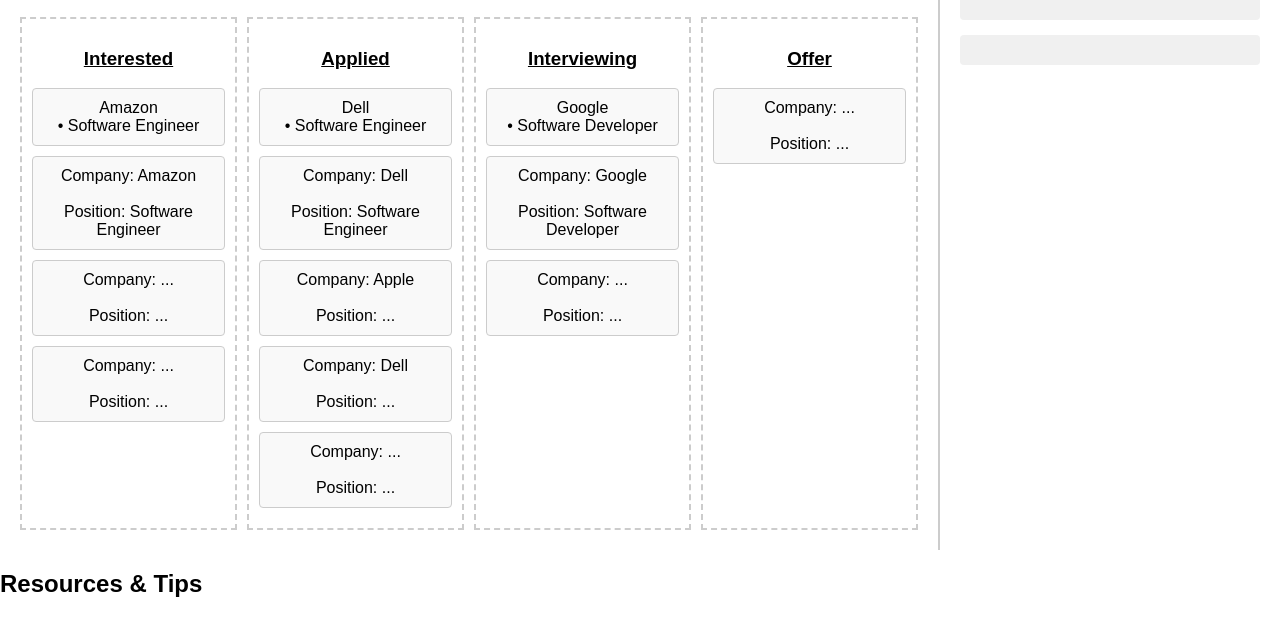
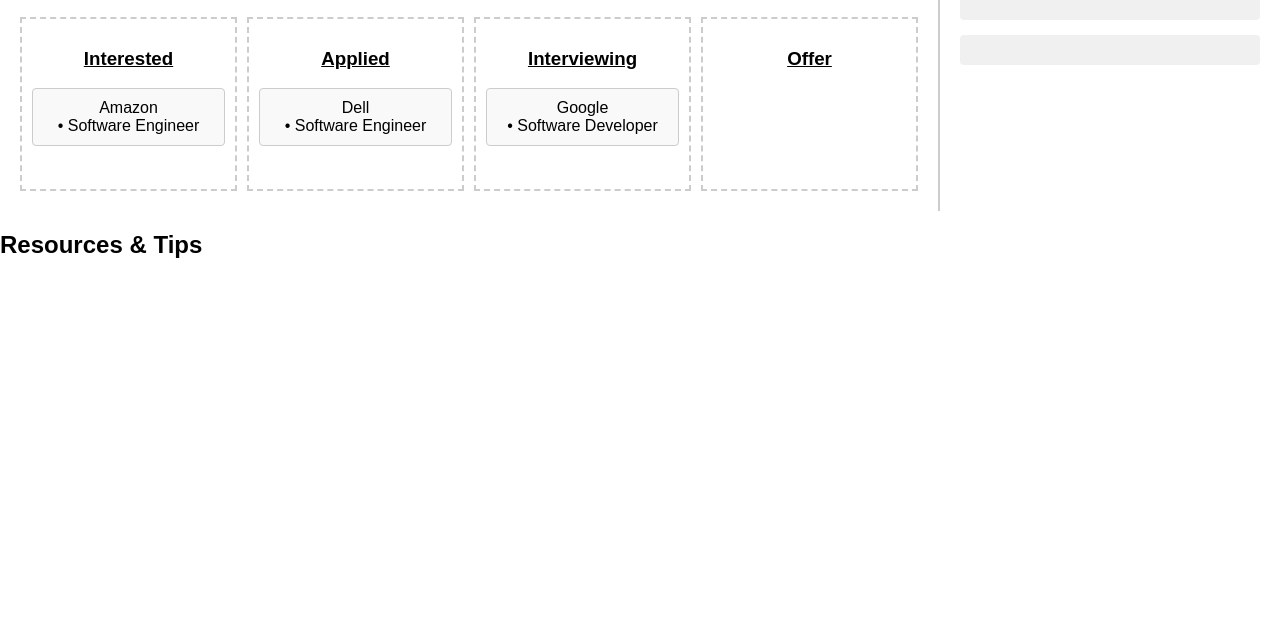
Before and after one commit to shubhami7/HireMap, a plain HTML site: page frontend/pages/homepage.html in a window 1280 px wide. Shown: the part 212-830 px from the top of the page. After the commit the page ends 800 px from the top, so only its background shows below. Drawn offline with Linux system fonts and the light colour scheme.

Commit message:
Cleaning up homepage

```diff
--- a/frontend/pages/homepage.html
+++ b/frontend/pages/homepage.html
@@ -73,27 +73,20 @@
         <div class="status-column" id="interested">
           <h3>Interested</h3>
           <div class="application-box" draggable="true" id="amazon">Amazon<br>• Software Engineer</div>
-          <div class="application-box">Company: Amazon<br><br>Position: Software Engineer</div>
-          <div class="application-box">Company: ...<br><br>Position: ...</div>
-          <div class="application-box">Company: ...<br><br>Position: ...</div>
+
         </div>
         <div class="status-column" id="applied">
           <h3>Applied</h3>
           <div class="application-box" draggable="true" id="dell">Dell<br>• Software Engineer</div>
-          <div class="application-box">Company: Dell<br><br>Position: Software Engineer</div>
-          <div class="application-box">Company: Apple<br><br>Position: ...</div>
-          <div class="application-box">Company: Dell<br><br>Position: ...</div>
-          <div class="application-box">Company: ...<br><br>Position: ...</div>
+
         </div>
         <div class="status-column" id="interviewing">
           <h3>Interviewing</h3>
           <div class="application-box" draggable="true" id="google">Google<br>• Software Developer</div>
-          <div class="application-box">Company: Google<br><br>Position: Software Developer</div>
-          <div class="application-box">Company: ...<br><br>Position: ...</div>
+
         </div>
         <div class="status-column" id="offer">
           <h3>Offer</h3>
-          <div class="application-box">Company: ...<br><br>Position: ...</div>
         </div>
       </div>
     </div>
--- a/frontend/styles/main.css
+++ b/frontend/styles/main.css
@@ -188,6 +188,11 @@
   cursor: pointer;
 }
 
+/* Footer */
+footer {
+  padding: 20px;
+}
+
 /* Responsive Design */
 @media (max-width: 768px) {
   header {
```
